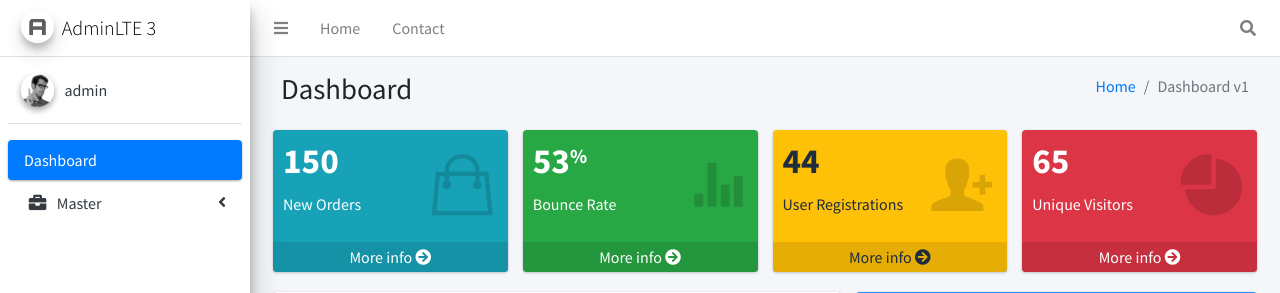
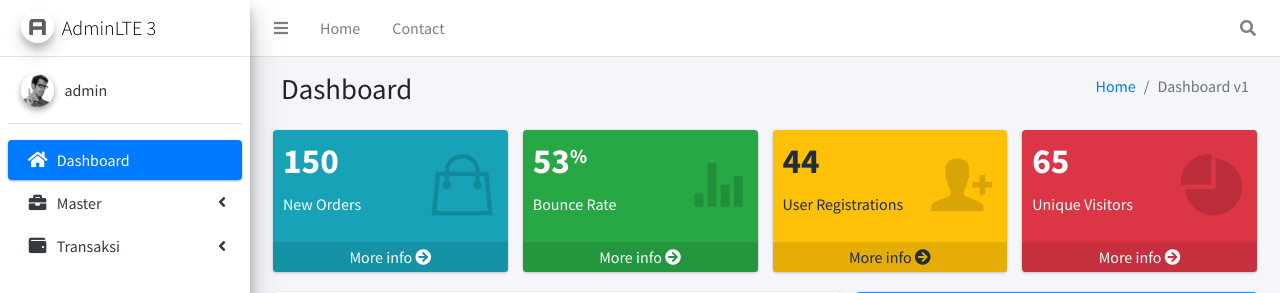
Before and after one commit to lek34/POS, a PHP site: page /main.php?module=beranda in a window 1280 px wide. Shown: the top 293 px of the page. Run offline with PHP 8.4, Linux system fonts and the light colour scheme; a user stored in the database is signed in; some libraries are stand-ins or nearby versions.

Commit message:
sidebar update icon

```diff
--- a/layout/sidebar2.php
+++ b/layout/sidebar2.php
@@ -23,7 +23,8 @@
           <!-- Add icons to the links using the .nav-icon class
                with font-awesome or any other icon font library -->
                <li class="nav-item">
-                <a href="?module=beranda" class="nav-link <?php echo isPageActive("beranda") ? 'active' : ''; ?>">
+                <a href="?module=beranda" class="nav-link <?php echo isPageActive('beranda') ? 'active' : ''; ?>">
+                <i class="nav-icon fas fa-home"></i>
                 <p>
                     Dashboard
                 </p>
@@ -64,6 +65,29 @@
                   </li>
                 </ul>
             </li>
+            <li class = "nav-item">
+              <a href="javascript:void(0);" class="nav-link <?php echo isPageActive('transaksi') ? 'active' : ''; ?>">
+                    <i class="nav-icon fas fa-wallet"></i>
+                    <p>
+                      Transaksi
+                      <i class="fas fa-angle-left right"></i>
+                    </p>
+                  </a>
+                  <ul class="nav nav-treeview">
+                  <li class="nav-item">
+                    <a href="?module=buyItem" class="nav-link <?php echo isPageActive('buyItem') ? 'active' : ''; ?>">
+                      <i class="far fa-circle nav-icon"></i>
+                      <p>Pembelian Barang</p>
+                    </a>
+                  </li>
+                  <li class="nav-item">
+                    <a href="?module=sellItem" class="nav-link <?php echo isPageActive('sellItem') ? 'active' : ''; ?>">
+                      <i class="far fa-circle nav-icon"></i>
+                      <p>Penjualan Barang</p>
+                    </a>
+                  </li>
+                </ul>
+            </li>
 
     <?php
       }
```
